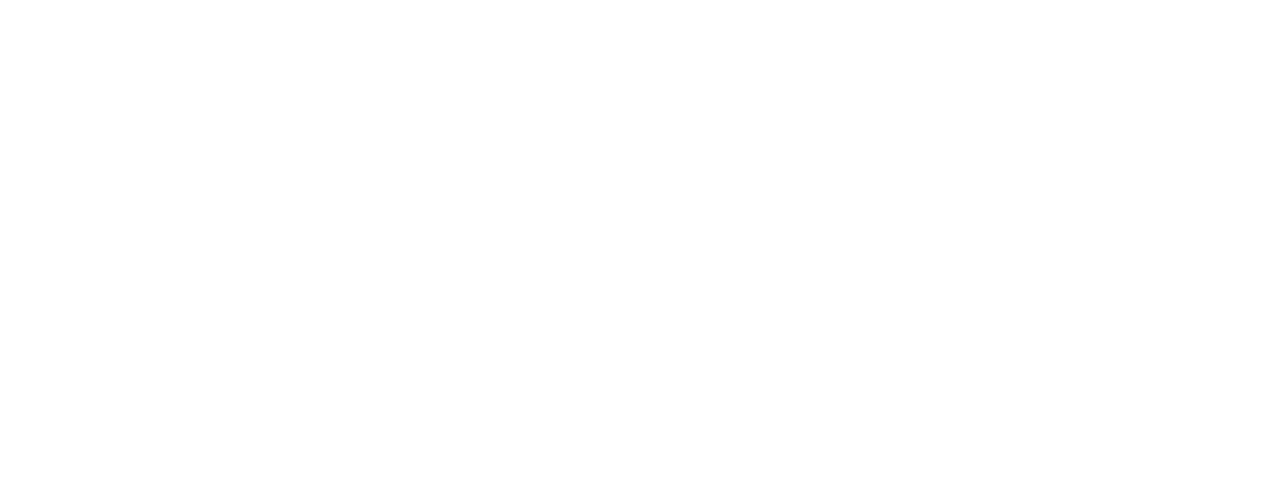
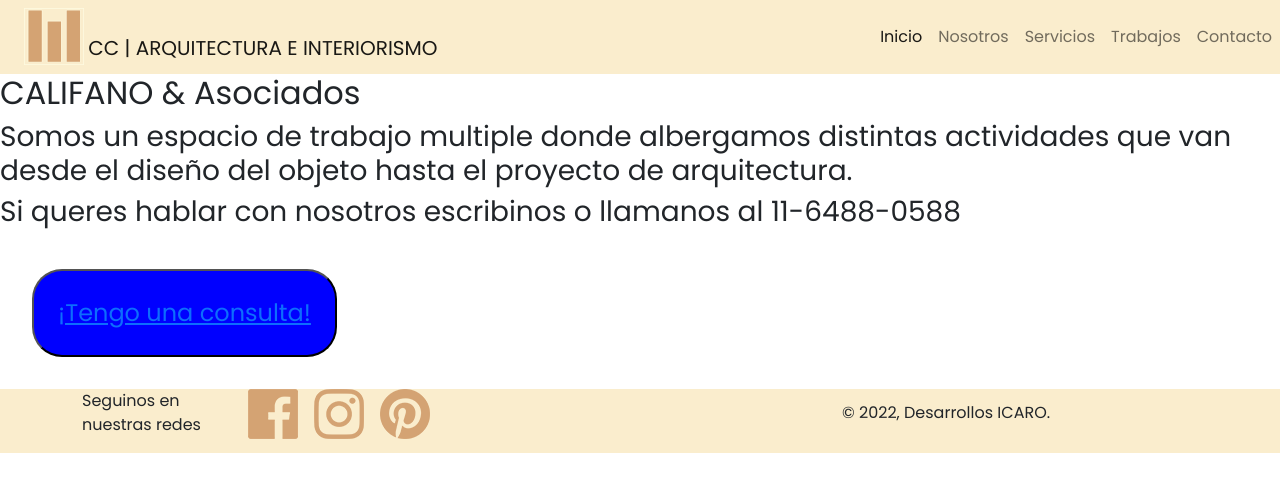
Before and after one commit to ccalifano/CALIFANO-Arq, a website: page index.html in a window 1280 px wide. Drawn offline with nearby package versions, Linux system fonts and the light colour scheme.

Commit message:
trabajo en nav, footer y main del index

```diff
--- a/index.html
+++ b/index.html
@@ -1,5 +1,6 @@
 <!DOCTYPE html>
 <html lang="en">
+
 <head>
     <meta charset="UTF-8">
     <meta http-equiv="X-UA-Compatible" content="IE=edge">
@@ -8,11 +9,106 @@
     <!-- FAVICON -->
     <link rel="shortcut icon" href="./img/logo-para-favicon.png">
 
+    <!-- Link BOOTSTRAP -->
+    <link href="https://cdn.jsdelivr.net/npm/bootstrap@5.2.0-beta1/dist/css/bootstrap.min.css" rel="stylesheet"
+        integrity="sha384-0evHe/X+R7YkIZDRvuzKMRqM+OrBnVFBL6DOitfPri4tjfHxaWutUpFmBp4vmVor" crossorigin="anonymous">
+
     <!-- Link CSS -->
     <link rel="stylesheet" href="./css/style.css">
-    <title>CC | ARQUITECTURA </title>
+    <title>CC | </title>
 </head>
+
 <body>
+    <!-- BOOTSTRAP - BARRA DE NAVEGACION -->
+    <nav class="navbar navbar-expand-lg">
+        <div class="container-fluid">
+            <div class="row container-fluid align-items-center">
+                <!-- LOGO + TITULO -->
+                <div class="col-10">
+                    <!-- LOGO -->
+                    <img src="./img/logo-para-favicon.png" alt="logo CC ARQUITECTURA"
+                        class="d-inline-block align-text-bottom" width="60">
+                    <!-- Titulo pagina -->
+                    <a class="navbar-brand d-inline-block align-text-bottom mb-0 h1" href="#">CC | ARQUITECTURA E
+                        INTERIORISMO</a>
+                </div>
+                <!-- NAV COLLAPSE -->
+                <div class="col-2 d-flex justify-content-end">
+                    <!-- Nav collapse -->
+                    <button class="navbar-toggler" type="button" data-bs-toggle="collapse"
+                        data-bs-target="#navbarSupportedContent" aria-controls="navbarSupportedContent"
+                        aria-expanded="false" aria-label="Toggle navigation">
+                        <span class="navbar-toggler-icon"></span>
+                    </button>
+                </div>
+            </div>
+        </div>
+        <div class="collapse navbar-collapse" id="navbarSupportedContent">
 
+            <!-- Lista -->
+            <ul class="navbar-nav me-auto mb-2 mb-lg-0">
+                <li class="nav-item">
+                    <a class="nav-link active" aria-current="page" href="#">Inicio</a>
+                </li>
+                <li class="nav-item">
+                    <a class="nav-link" href="#">Nosotros</a>
+                </li>
+                <li class="nav-item">
+                    <a class="nav-link" href="#">Servicios</a>
+                </li>
+                <li class="nav-item">
+                    <a class="nav-link" href="#">Trabajos</a>
+                </li>
+                <li class="nav-item">
+                    <a class="nav-link" href="#">Contacto</a>
+                </li>
+
+
+
+            </ul>
+
+        </div>
+        </div>
+    </nav>
+
+    <!-- CONTENIDO PRINCIPAL -->
+    <section class="imagenFondo">
+        <h2>CALIFANO & Asociados</h2>
+        <h3>Somos un espacio de trabajo multiple donde albergamos distintas actividades que van desde el diseño del objeto hasta el proyecto de arquitectura.</h3>
+        <h3>Si queres hablar con nosotros escribinos o llamanos al 11-6488-0588</h3>
+        <button class="botonWhatsapp">
+            <a href="https://wa.me/540111564880588/?text=%20Hola!%20Tengo%20una%20consulta!" target="_blank">¡Tengo una
+                consulta!</a>
+        </button>
+
+    </section>
+    <!-- FOOTER -->
+    <footer>
+        <div class="container">
+            <div class="row d-flex justify-content-between align-items-center">
+
+                <div class="col-12 col-md-6 col-lg-4 d-flex justify-content-start">
+                    <p>Seguinos en nuestras redes</p>
+                    <a href="https://www.facebook.com/"><img src="./img/logo-facebook.png"
+                            alt="Facebook CC Arquitectura" class="mx-2"></a>
+
+                    <a href="https://www.instagram.com/"><img src="./img/logo-insta.png" alt="Instagram CC Arquitectura"
+                            class="mx-2"></a>
+
+                    <a href="https://www.pinterest.com/"><img src="./img/logo-pinterest.png"
+                            alt="Pinterest CC Arquitectura" class="mx-2"></a>
+                </div>
+
+                <div class="col-12 col-md-6 col-lg-4">
+                    <p>© 2022, Desarrollos ICARO. </p>
+                </div>
+            </div>
+        </div>
+    </footer>
+
+    <script src="https://cdn.jsdelivr.net/npm/bootstrap@5.2.0-beta1/dist/js/bootstrap.bundle.min.js"
+        integrity="sha384-pprn3073KE6tl6bjs2QrFaJGz5/SUsLqktiwsUTF55Jfv3qYSDhgCecCxMW52nD2"
+        crossorigin="anonymous"></script>
 </body>
+
 </html>
--- a/scss/main.scss
+++ b/scss/main.scss
@@ -0,0 +1,13 @@
+*{
+    margin: 0;
+    padding: 0;
+}
+
+// VARIABLES van SIEMPRE arriba de SECCIONES //
+@import "./variables/colores";
+@import "./variables/tipografias";
+
+@import "./secciones/general";
+@import "./secciones/nav";
+@import "./secciones/main-index";
+@import "./secciones/footer";
--- /dev/null
+++ b/scss/secciones/_footer.scss
@@ -0,0 +1,3 @@
+footer{
+    background-color: $marronClaro;
+}
--- /dev/null
+++ b/scss/secciones/_general.scss
@@ -0,0 +1,3 @@
+body{
+font-family: $Poppins;
+}
--- /dev/null
+++ b/scss/secciones/_main-index.scss
@@ -0,0 +1,18 @@
+.imagenFondo {
+    background-image: url(./img/fondo-madera-rustica2);
+}
+
+.botonWhatsapp {
+    display: inline-block;
+    background-color: blue;
+    margin: 2rem;
+    padding: 1.5rem;
+    font-size: 1.5rem;
+    border-radius: 30px;
+    text-decoration: none;
+
+    &:hover {
+        background-color: green;
+        color: blue;
+    }
+}
--- /dev/null
+++ b/scss/secciones/_nav.scss
@@ -0,0 +1,3 @@
+.navbar{
+    background-color: $marronClaro;
+ }
--- /dev/null
+++ b/scss/variables/_colores.scss
@@ -0,0 +1,6 @@
+//PALETA DE COLORES PASTELES//
+$verdeOscuro: #ccd5ae;
+$verdeClaro: #e9edc9;
+$crema: #fefae0;
+$marronClaro: #faedcd;
+$marronOscuro: #d4a373;
--- /dev/null
+++ b/scss/variables/_tipografias.scss
@@ -0,0 +1,3 @@
+@import url('https://fonts.googleapis.com/css2?family=Poppins:wght@100;400&display=swap');
+
+$Poppins: 'Poppins', sans-serif;
```
Also changed, not shown: css/style.css, img/fondo-madera-rustica2.jpg (added), img/logo-arquitecta-carolina-califano.png (added), img/logo-facebook.png (added), img/logo-insta.png (added), img/logo-pinterest.png (added), 1 other file.
